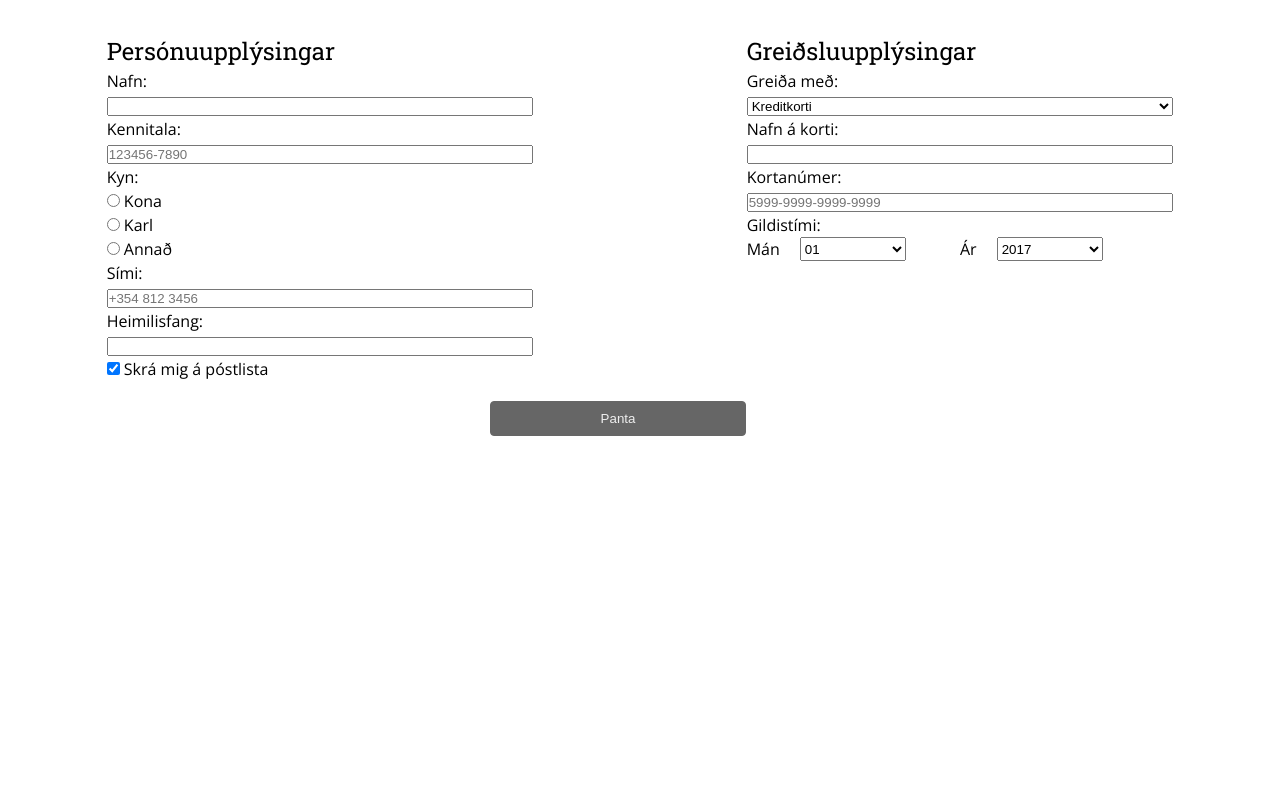
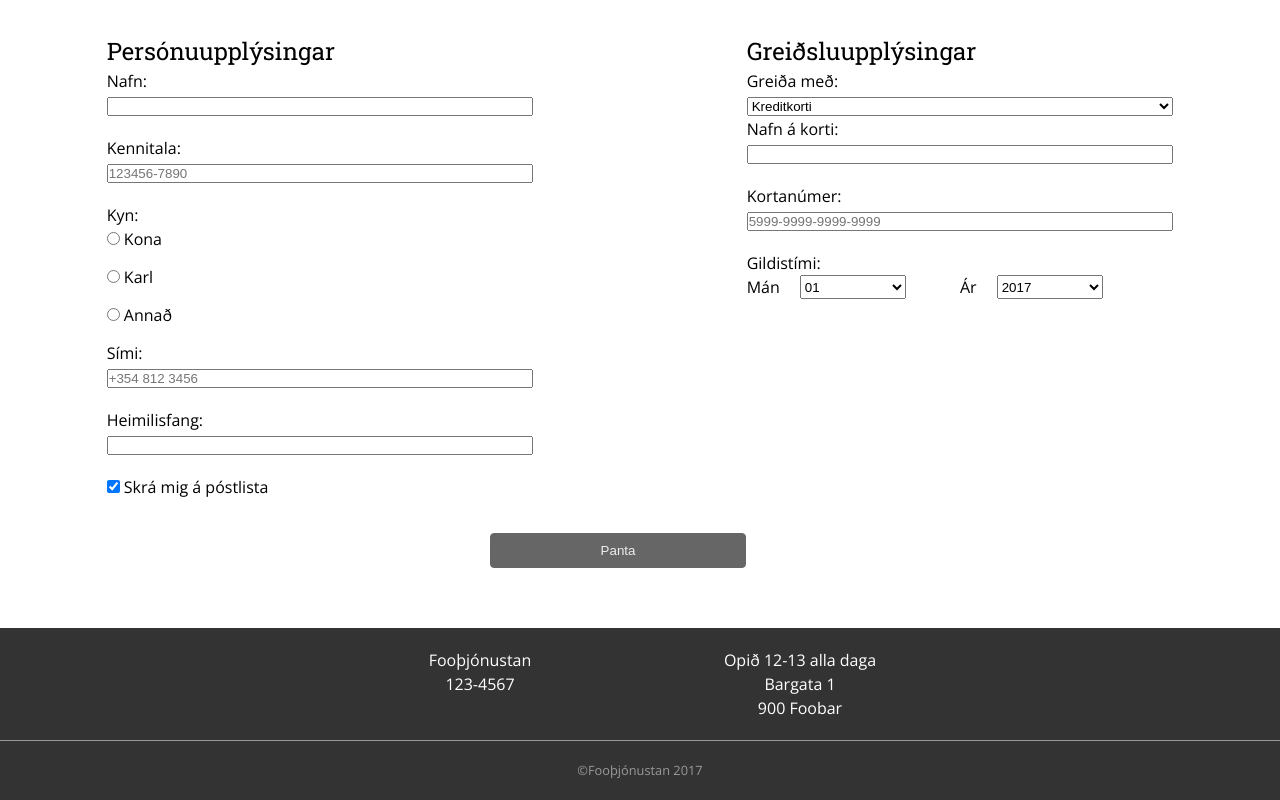
Before and after one commit to ingisteinn/vefforritun-verkefni1, a website: page buy.html in a window 1280 px wide. Shown: the part 487-1287 px from the top of the page. Before the commit the page ends 983 px from the top, so only its background shows below. Drawn offline with nearby package versions, Linux system fonts and the light colour scheme.

Commit message:
bætti við footer

```diff
--- a/buy.html
+++ b/buy.html
@@ -120,5 +120,21 @@
           </div>
       </form>
     </main>
+    <footer class="footer">
+        <div class="footer--upper">
+        <div class="footer--item">
+          <p>Fooþjónustan</p>
+          <p>123-4567</p>
+        </div>
+        <div class="footer--item">
+          <p>Opið 12-13 alla daga</p>
+          <p>Bargata 1</p>
+          <p>900 Foobar</p>
+        </div>
+        </div>
+      <div class="footer--below">
+          <p>©Fooþjónustan 2017</p>
+      </div>
+    </footer>
   </body>
 </html>
--- /dev/null
+++ b/scss/footer.scss
@@ -0,0 +1,37 @@
+.footer{
+   // display:flex;
+    background-color: rgba(0,0,0,0.8);
+    //width: 100%;
+    //justify-content: space-around;
+}
+.footer--upper{
+    display:flex;
+    width: 100%;
+    justify-content: center;
+    padding-top: $gutter;
+    padding-bottom: $gutter;
+}
+
+.footer p{
+    color: white;
+    font-size: 1em;
+}
+
+.footer--item{
+    text-align: center;
+    @include columns(3);
+}
+
+.footer--below{
+    padding-top: $gutter;
+    padding-bottom: $gutter;
+    font-size: 0.8em;
+    display: flex;
+    width: 100%;
+    justify-content: space-around;
+    border-top: 1px solid rgba(255,255,255,0.5);
+}
+
+.footer--below p{
+    color: rgba(255,255,255,0.5);
+}
--- a/styles.scss
+++ b/styles.scss
@@ -52,3 +52,4 @@ h1 {
 @import "scss/button";
 @import "scss/nav";
 @import "scss/about";
+@import "scss/footer";
```
Also changed, not shown: styles.css.
